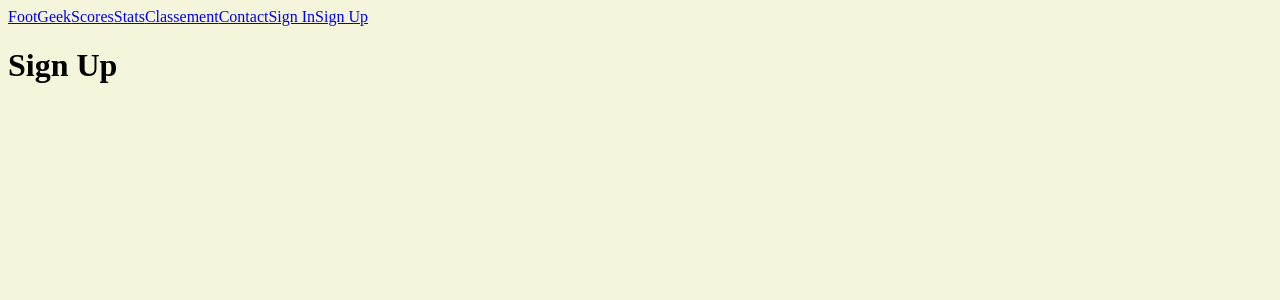
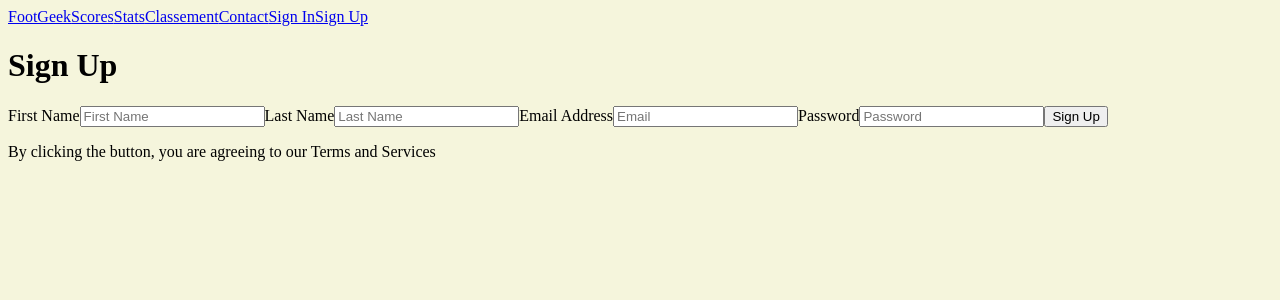
Before and after one commit to dawudesign2/footGeek, a React (Create React App) app: page /signup in a window 1280 px wide. Shown: the top 300 px of the page. Built offline with nearby package versions, Linux system fonts and the light colour scheme.

Commit message:
first commit Sign Up & Sign In

```diff
--- a/src/pages/signin/index.js
+++ b/src/pages/signin/index.js
@@ -1,7 +1,29 @@
+
+
 const SignIn = () => {
     return(
         <>
-            <h1>Sign In</h1>
+            <h1>Sign In</h1>*
+            {/* Création d'un formulaire Sign in avec un username et password */}
+            <form>
+                <label>
+                    Username
+                </label>
+                <input type="text"
+                name="username"
+                placeholder="Username"/>
+                <label>
+                    Password
+                </label>
+                <input type="password"
+                 name="password"
+                 placeholder="Password"/>
+                 <button>
+                    Sign in
+                </button>
+
+            </form>
+
         </>
     )
 }
--- a/src/pages/signup/index.js
+++ b/src/pages/signup/index.js
@@ -1,7 +1,47 @@
+import React from 'reacyt';
+
 const SignUp = () => {
     return(
         <>
             <h1>Sign Up</h1>
+
+            {/* Création d'un formulaire Sign up */}
+
+            <form>
+                <label>
+                    First Name
+                </label>
+                <input type="text"
+                name="firstname"
+                placeholder="First Name"/>
+                <label>
+                    Last Name
+                </label>
+                <input type="text"
+                 name="lastname"
+                 placeholder="Last Name"/>
+                <label>
+                    Email Address
+                </label>
+                <input type="email"
+                name="email"
+                placeholder="Email"/>
+                <label>
+                    Password
+                </label>
+                <input type="password"
+                 name="password"
+                 placeholder="Password"/>
+                 <button>
+                    Sign Up
+                 </button>
+                 <p>
+                    By clicking the button,
+                    you are agreeing to our
+                    Terms and Services
+                 </p>
+            </form>
+
         </>
     )
 }
```
